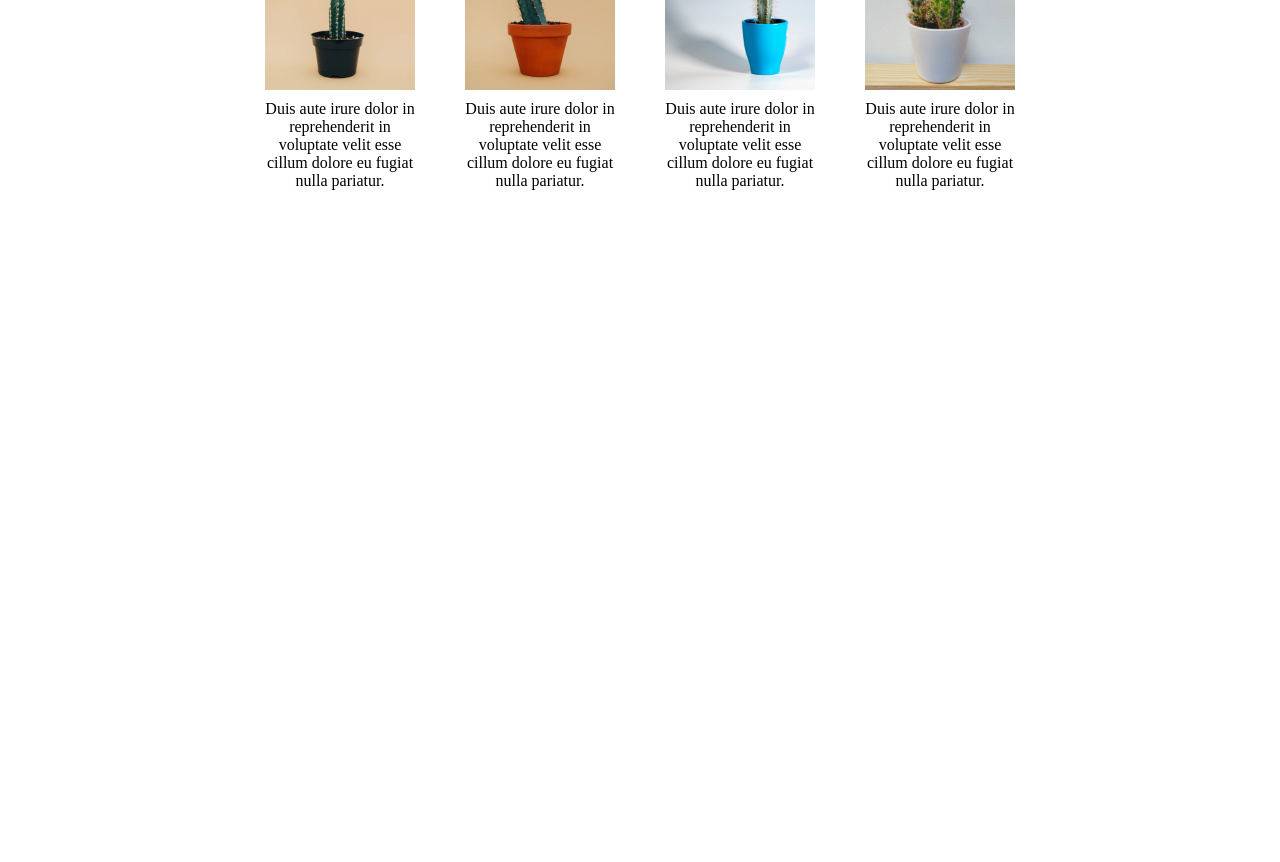
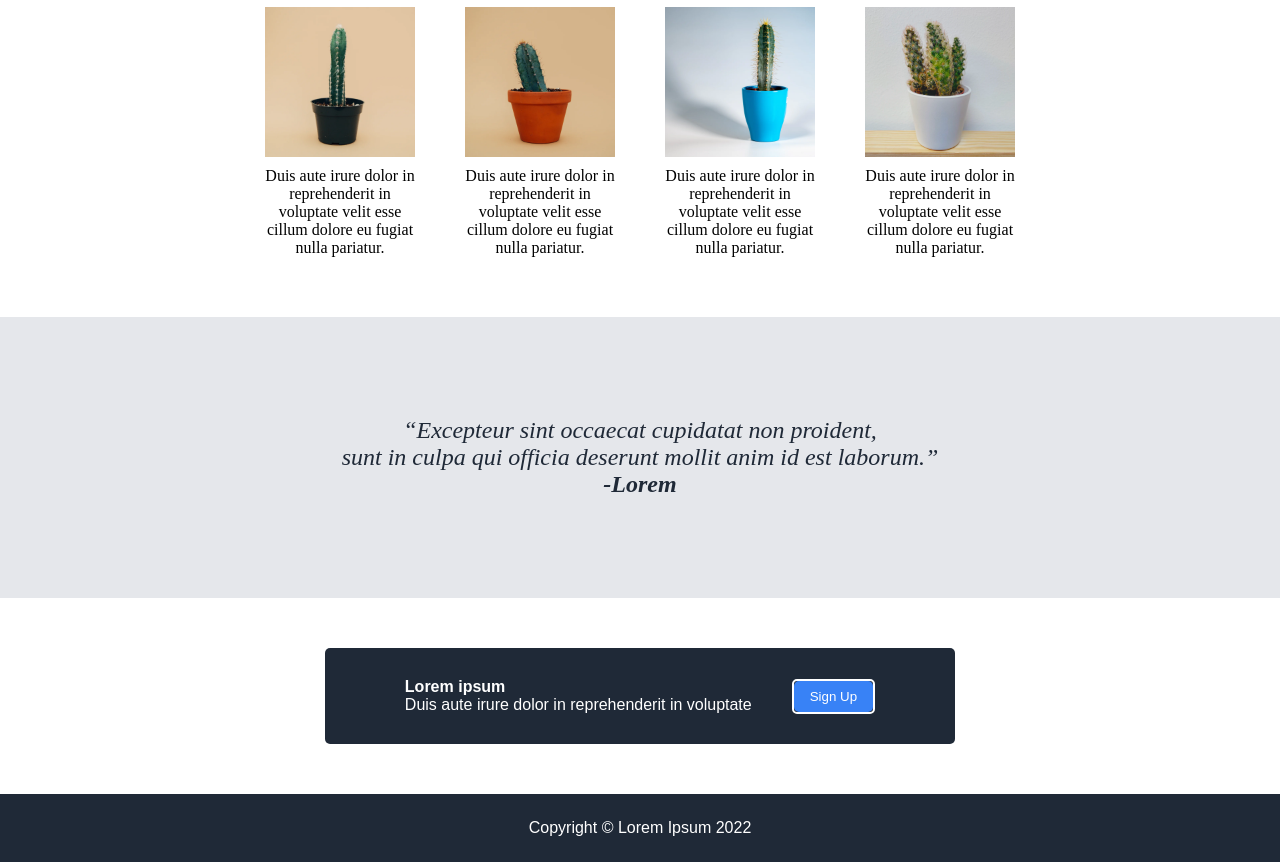
Before and after one commit to NickJar/odin-landing-page, a plain HTML site: page index.html in a window 1280 px wide. Shown: the part 629-1491 px from the top of the page. Before the commit the page ends 887 px from the top, so only its background shows below. Drawn offline with Linux system fonts and the light colour scheme.

Commit message:
Add Sections 3-7 Add more image assets

```diff
--- a/css/style.css
+++ b/css/style.css
@@ -1,5 +1,5 @@
 body{
-    border: none;
+    margin: 0px;
 }
 ul {
     list-style: none;
@@ -11,6 +11,16 @@ a {
     color: #E5E7EB;
     font-family: Arial;
 }
+button{
+   margin: 0px;
+   border: none;
+   font-family: Arial, Helvetica, sans-serif;
+   background-color: #3882F6;
+   border-radius: 5px;
+   padding: 8px 16px;
+   color: #ffffff;
+}
+
 .header {
     display: flex;
     align-items: center;
@@ -29,6 +39,7 @@ img {
     display: flex;
     height: auto;
     max-width: 400px;
+    max-height: 300px;
 
 }
 .hero {
@@ -36,8 +47,13 @@ img {
     justify-content: center;
     padding-top: 64px;
     gap: 100px;
-    text-align: left;
+
     background-color: #1f2937;
+}
+.hero-text{
+    display: flex;
+    flex-direction: column;
+
 }
 .text-1 {
     color: #ffffff;
@@ -48,15 +64,14 @@ img {
 .text-2 {
     color: #ffffff;
 }
-button {
+.button-1 {
+   display: flex;
    margin-top: 10px;
-   border: none;
-   background-color: #3882F6;
    color: #ffffff;
-   padding: 7px 20px;
    border-radius: 7%;
    font-family: Arial, Helvetica, sans-serif;
    font-weight: 800;
+
 
 }
 #hero-image {
@@ -87,9 +102,6 @@ button {
     text-align: center;
     padding-top: 10px;
 
-
-
-
 }
 .image-lower {
     display: flex;
@@ -98,3 +110,56 @@ button {
     gap: 50px;
 
 }
+.section-3 {
+    display: flex;
+    justify-content: center;
+    align-content: center;
+    padding: 100px 50px;
+    background-color: #E5E7EB;
+
+}
+.quote-1 {
+    font-family: 'Times New Roman', Times, serif;
+    font-style: italic;
+    font-size: 24px;
+    color: #1F2937;
+    text-align: center;
+
+}
+.section-4 {
+    display: flex;
+    justify-content: center;
+    align-items: center;
+    margin: 50px 325px;
+    align-items: center;
+    background-color: #1F2937;
+    gap: 40px;
+    color: #ffffff;
+    border-radius: 5px;
+    padding: 30px;
+}
+.cta {
+    display: flex;
+    font-family: Arial, Helvetica, sans-serif;
+    align-items: center;
+    justify-content: center;
+
+
+
+}
+.button-2 {
+   display: flex;
+   border: 2px solid white;
+   font-family: Arial, Helvetica, sans-serif;
+   border-radius: 5px;
+
+}
+.footer {
+    display: flex;
+    padding: 25px;
+    justify-content: center;
+    align-items: center;
+    background-color: #1f2937;
+    color: #ffffff;
+    font-family: Arial, Helvetica, sans-serif;
+}
--- a/index.html
+++ b/index.html
@@ -5,37 +5,37 @@
     <meta charset="UTF-8">
     <meta http-equiv="X-UA-Compatible" content="IE=edge">
     <meta name="viewport" content="width=device-width, initial-scale=1.0">
-    <title>Document</title>
+    <title>Landing Page</title>
 </head>
 <body>
     <div class="header">
         <div class="logo">Header Logo</div>
         <ul>
-            <li><a href="" alt="">header link one</a></li>
-            <li><a href="" alt="">header link two</a></li>
-            <li><a href="" alt="">header link three</a></li>
+            <li><a href="#" alt="">lorem ipsum</a></li>
+            <li><a href="#" alt="">lorem ipsum</a></li>
+            <li><a href="#" alt="">lorem ipsum</a></li>
         </ul>
     </div>
     <div class="hero">
     <div class="hero-text">
         <div class="text-1">
-            This Website is <br>Awesome!
+            Lorem ipsum <br>dolor!
         </div>
         <div class="text-2">
             Lorem ipsum dolor sit amet, consectetur adipiscing elit, <br> sed do eiusmod tempor incididunt ut
             labore et dolore magna aliqua. <br>Ut enim ad minim veniam.
         </div>
         <div class="button-1">
-            <button>Sign Up</button>
+            <a href="#"><button type="button">Sign Up</button></a>
         </div>
     </div>
     <div id="hero-image">
-        <img src="./photos/hero-1.jpg" alt="" href="">
+        <img src="./photos/hero-3.webp" alt="" href="">
     </div>
     </div>
     <div class="section-2">
         <div class="text-3">
-            some random info.
+            ad minim veniam.
         </div>
     <div class="image-lower">
         <div class="sub-image">
@@ -68,5 +68,23 @@
         </div>
     </div>
     </div>
+    <div class="section-3">
+        <div class="quote-1">
+            “Excepteur sint occaecat cupidatat non proident,<br> sunt in culpa qui officia deserunt mollit anim id est laborum.”<br> <strong>-Lorem</strong>
+        </div>
+    </div>
+    <div class="section-4">
+        <div class="cta">
+        <div class="cta-1">
+            <strong>Lorem ipsum</strong> <br> Duis aute irure dolor in reprehenderit in voluptate
+        </div></div>
+        <div class="button-2">
+            <a href="#"><button type="button">Sign Up</button></a>
+        </div>
+
+        </div>
+    <div class="footer">
+        Copyright &copy; Lorem Ipsum 2022
+    </div>
 </body>
 </html>
```
Also changed, not shown: photos/hero-2.webp (added), photos/hero-3.webp (added), photos/succ-1.jpg (added), photos/succ-2.jpg (added), photos/succ-3.jpg (added), photos/succ-4.jpg (added).
